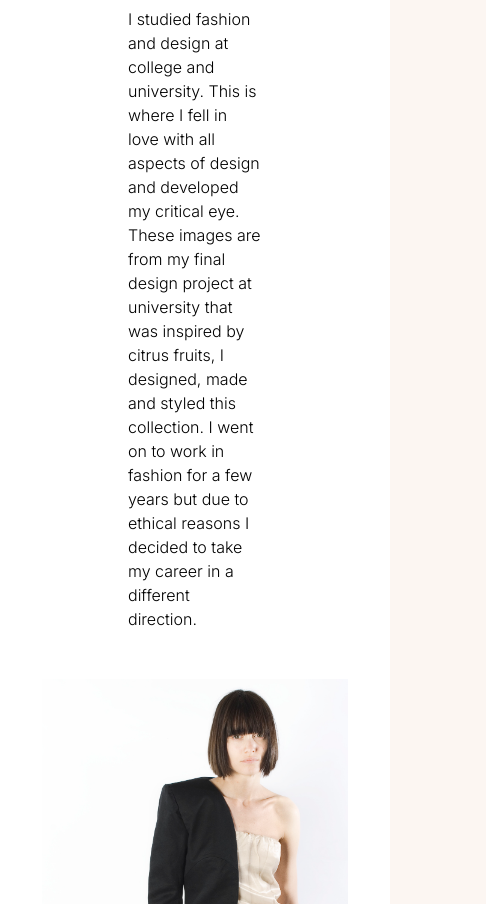
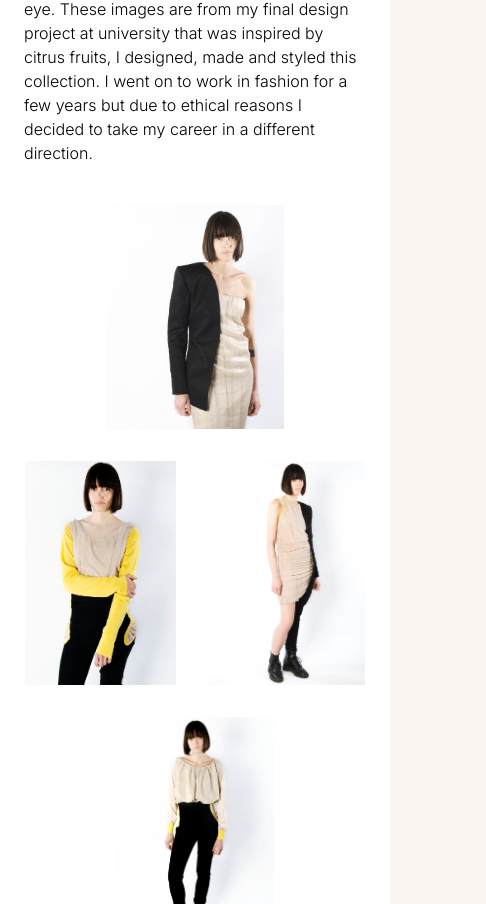
Before and after one commit to nataliejade9/personal-website, a Next.js app: page /experiments in a window 390 px wide. Shown: the part 660-1564 px from the top of the page, 486 px wide, since content can reach past the window. Built offline with nearby package versions, Linux system fonts and the light colour scheme.

Commit message:
Experiments page responsive for mobile

```diff
--- a/src/app/experiments/page.module.css
+++ b/src/app/experiments/page.module.css
@@ -21,7 +21,7 @@
     flex-wrap: wrap;
     justify-content: center;
     gap: 2rem;
-    padding: 2rem 0 0 0;
+    padding: 2rem 0;
 }
 
 .webImg {
@@ -52,3 +52,36 @@
     font-weight: 600;
     color: var(--main-primary);
 }
+
+@media (max-width: 768px)  {
+    .onlyImg {
+        height: 14rem;
+    }
+
+    .experimentImages {
+        padding: 1.5rem 0;
+    }
+
+    .webImg {
+        height: 14rem;
+        transition: none;
+    }
+
+    .webImg li:hover {
+        transform: none;
+        box-shadow: 2px 2px 5px 0px rgba(70, 0, 247, 0.3);
+      }
+}
+
+@media (hover: none) and (pointer: coarse) {
+    .webImg li:hover {
+        transform: none;
+        box-shadow: 2px 2px 5px 0px rgba(70, 0, 247, 0.3);
+    }
+}
+
+@media (max-width: 390px)  {
+    .webImg {
+        height: 12rem;
+    }
+  }
--- a/src/components/ExperimentSection/index.module.css
+++ b/src/components/ExperimentSection/index.module.css
@@ -9,3 +9,9 @@
 .experimentContent {
     font-size: 2vw;
 }
+
+@media (max-width: 768px)  {
+    .experimentContent {
+        padding: 1.5rem 1.5rem 1rem;
+    }
+}
```
